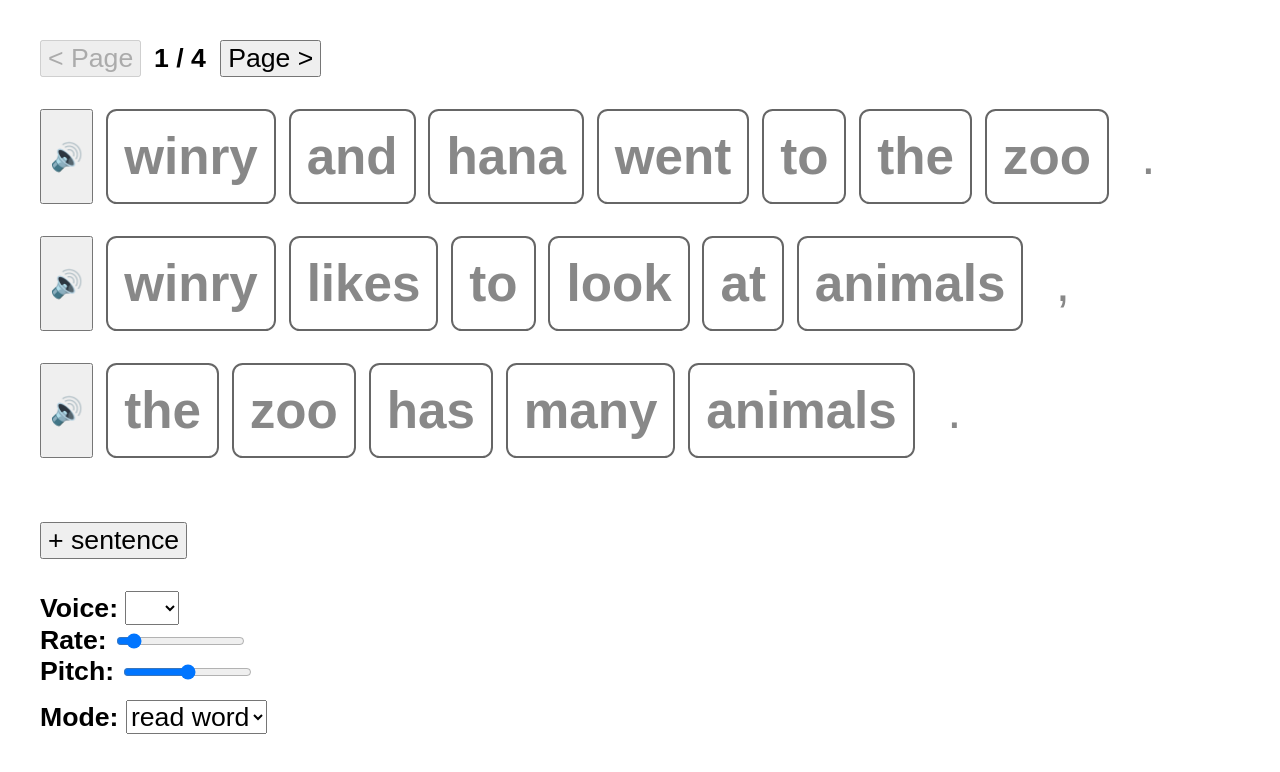
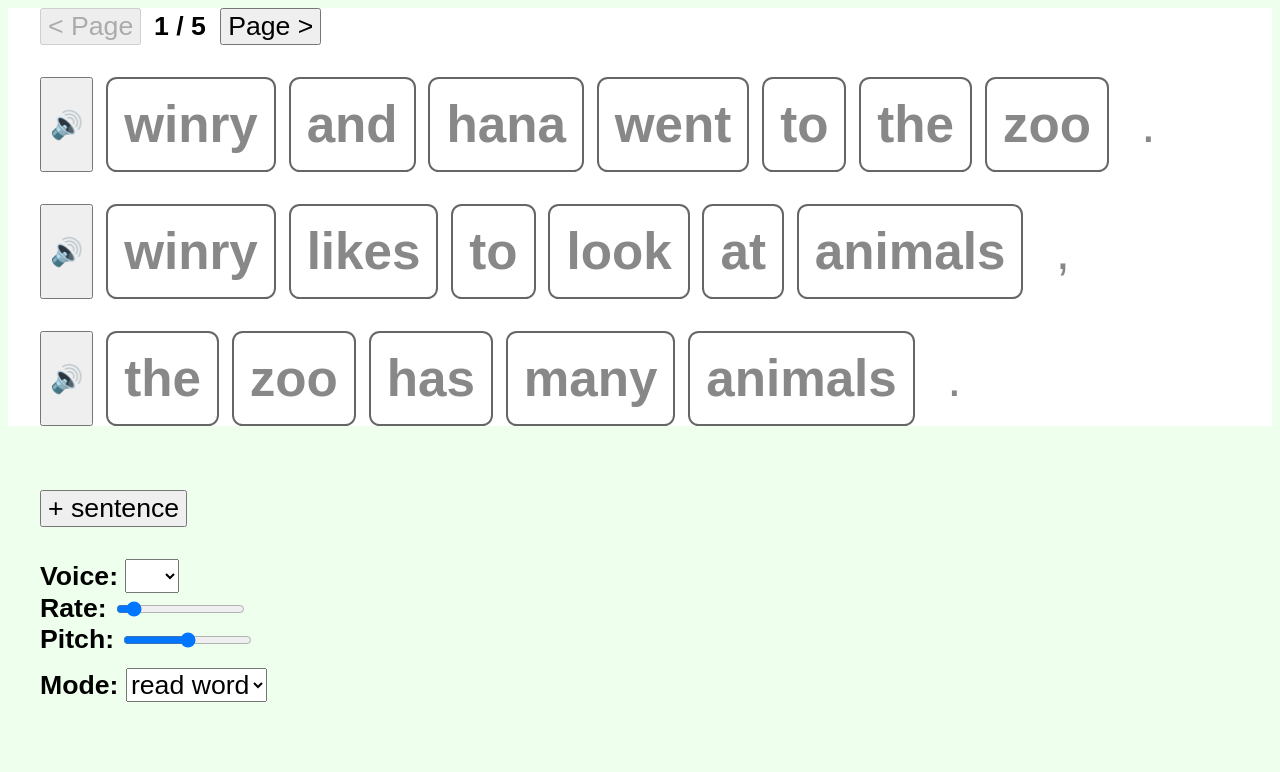
Before and after one commit to maybecake/maybecake.github.io, a plain HTML site: page read/read.html in a window 1280 px wide. Drawn offline with Linux system fonts and the light colour scheme.

Commit message:
general improvements.

```diff
--- a/read/read.css
+++ b/read/read.css
@@ -2,9 +2,17 @@ body {
     display: flex;
     flex-direction: column;
     gap: clamp(24pt, 2vw, 2vw);
-    padding: clamp(24pt, 2vw, 2vw);
     font-weight: bold;
     font-family: sans-serif;
+    background-color: #efe;
+}
+
+body > * {
+    padding: 0 clamp(24pt, 2vw, 2vw);
+}
+
+#main {
+    background-color: #fff;
 }
 
 button.card {
--- a/read/read.js
+++ b/read/read.js
@@ -18,6 +18,8 @@ const BOOK = [
         'winry is happy to see the bird .'],
     ['hana is looking for a snake .',
         'hana found a small snake with red dots .'],
+    ['winry and hana had fun at the zoo.',
+        'they saw a lot of animals.'],
 ];
 
 const WINRY = ['winry hana'];
```
Also changed, not shown: read/read.html (+1 -3 lines).
